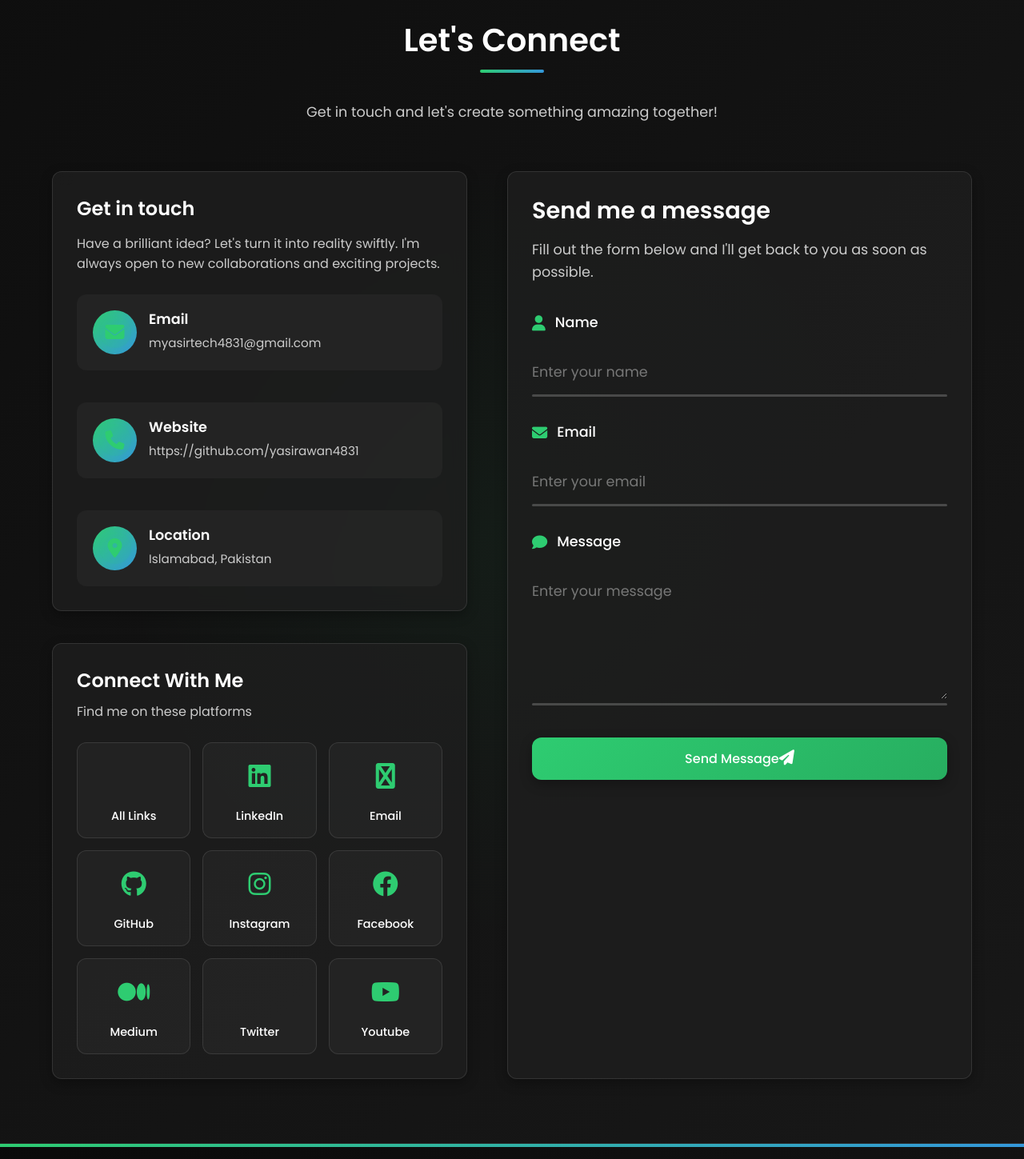
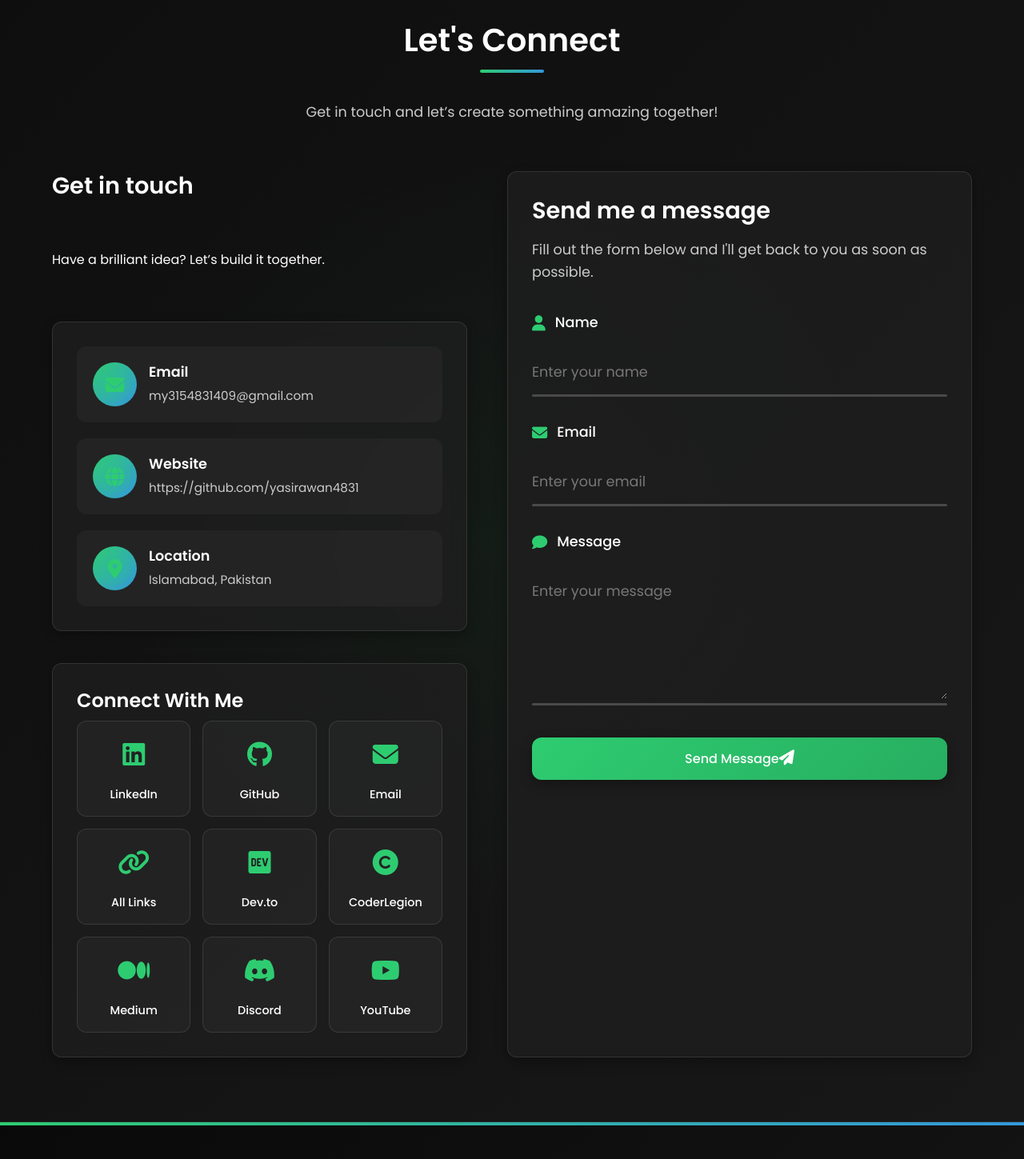
Before and after one commit to YasirAwan4831/muhammad-yasir-portfolio, a React (Vite) app: page / in a window 1280 px wide. Shown: the part 8020-9469 px from the top of the page at 80% size. Built offline with nearby package versions, Linux system fonts and the light colour scheme.

Commit message:
Add/update Contact.js component with output form

```diff
--- a/src/components/Contact.jsx
+++ b/src/components/Contact.jsx
@@ -1,111 +1,118 @@
-import '../styles/Contact.css';
-import React, { useState } from 'react';
+import "../styles/Contact.css";
+import React, { useState } from "react";
+import emailjs from "emailjs-com";
 
 const Contact = () => {
   const [formData, setFormData] = useState({
-    name: '',
-    email: '',
-    message: ''
+    name: "",
+    email: "",
+    message: "",
   });
-  const [formStatus, setFormStatus] = useState('');
 
+  const [formStatus, setFormStatus] = useState("");
+
+  const socialLinks = [
+    { id: 1, name: "LinkedIn", icon: "fab fa-linkedin", url: "https://www.linkedin.com/in/yasirawan4831/" },
+    { id: 2, name: "GitHub", icon: "fab fa-github", url: "https://github.com/yasirawan4831" },
+    { id: 3, name: "Email", icon: "fas fa-envelope", url: "mailto:my3154831409@gmail.com" },
+    { id: 4, name: "All Links", icon: "fas fa-link", url: "https://yasirawan4831.github.io/futuristic-links-dashboard/" },
+    { id: 5, name: "Dev.to", icon: "fab fa-dev", url: "https://forem.com/yasirawan4831" },
+    { id: 6, name: "CoderLegion", icon: "fas fa-copyright", url: "https://coderlegion.com/user/YasirAwan4831" },
+    { id: 7, name: "Medium", icon: "fab fa-medium", url: "https://medium.com/@YasirAwan4831" },
+    { id: 8, name: "Discord", icon: "fab fa-discord", url: "https://discord.com/users/1298290889373913149" },
+    { id: 9, name: "YouTube", icon: "fab fa-youtube", url: "https://www.youtube.com/@YasirTech-t1d" },
+  ];
+
+  // Input handler for form fields
   const handleChange = (e) => {
-    setFormData({
-      ...formData,
-      [e.target.name]: e.target.value
-    });
+    setFormData({ ...formData, [e.target.name]: e.target.value });
   };
 
+  // EmailJS form submit handler
   const handleSubmit = (e) => {
     e.preventDefault();
 
-    // Basic validation
-    if (!formData.name || !formData.email || !formData.message) {
-      setFormStatus('error');
-      return;
+    emailjs
+      .send(
+        "service_lilqstm",   // 🔴 اپنی SERVICE ID یہاں ڈالیں
+        "template_jz2ldzw",  // 🔴 اپنی TEMPLATE ID یہاں ڈالیں
+        {
+          name: formData.name,
+          email: formData.email,
+          message: formData.message,
+        },
+        "XJVr1uCLeDT0ZMtYp"  // 🔴 اپنی PUBLIC KEY یہاں ڈالیں
+      )
+      .then(
+        () => {
+          setFormStatus("success");
+          setFormData({ name: "", email: "", message: "" });
+        },
+        () => {
+          setFormStatus("error");
         }
-
-    // Simulate form submission
-    setFormStatus('success');
-    setFormData({ name: '', email: '', message: '' });
-
-    setTimeout(() => {
-      setFormStatus('');
-    }, 5000);
+      );
   };
-
-  const socialLinks = [
-    { id: 4, name: 'All Links', icon: 'fa-websites', url: 'https://yasirawan4831.github.io/futuristic-links-dashboard/' },
-    { id: 1, name: 'LinkedIn', icon: 'fa-linkedin', url: 'https://www.linkedin.com/in/yasirawan4831/' },
-    { id: 2, name: 'Email', icon: 'fa-envelope', url: 'mailto:myasirtech4831@gmail.com' },
-    { id: 3, name: 'GitHub', icon: 'fa-github', url: 'https://github.com/yasirawan4831' },
-    { id: 5, name: 'Instagram', icon: 'fa-instagram', url: 'https://www.instagram.com/yasirawan4831/' },
-    { id: 6, name: 'Facebook', icon: 'fa-facebook', url: 'https://www.facebook.com/profile.php?id=61575935942197' },
-    { id: 7, name: 'Medium', icon: 'fa-medium', url: 'https://medium.com/@YasirAwan4831' },
-    { id: 8, name: 'Twitter', icon: 'fa-x-twitter', url: 'https://x.com/YasirAwan4831' },
-    { id: 9, name: 'Youtube', icon: 'fa-youtube', url: 'https://www.youtube.com/@YasirTech-t1d' }
-  ];
 
   return (
     <section id="contact" className="contact-section">
       <div className="container">
+
+        {/* Contact Header */}
         <div className="contact-header">
           <h2 className="section-title">Let's Connect</h2>
-          <p className="section-subtitle">Get in touch and let's create something amazing together!</p>
+          <p className="section-subtitle">
+            Get in touch and let’s create something amazing together!
+          </p>
         </div>
 
         <div className="contact-content">
-          {/* Left Side: Contact Info + Social Media */}
+
+          {/* LEFT SIDE - Contact Info + Social Links */}
           <div className="contact-left">
+
+            <h3>Get in touch</h3>
+            <p>Have a brilliant idea? Let’s build it together.</p>
+
+            {/* Contact Info */}
             <div className="contact-info">
-              <h3 className="contact-subtitle">Get in touch</h3>
-              <p className="contact-description">
-                Have a brilliant idea? Let's turn it into reality swiftly. I'm always open to new collaborations and exciting projects.
-              </p>
-
-              <div className="contact-items">
               <div className="contact-item">
-                  <div className="contact-icon">
-                    <i className="fas fa-envelope"></i>
-                  </div>
+                <div className="contact-icon"><i className="fas fa-envelope"></i></div>
                 <div className="contact-text">
                   <h4>Email</h4>
-                    <p>myasirtech4831@gmail.com</p>
+                  <p>my3154831409@gmail.com</p>
                 </div>
               </div>
-
               <div className="contact-item">
-                  <div className="contact-icon">
-                    <i className="fas fa-phone"></i>
-                  </div>
+                <div className="contact-icon"><i className="fas fa-globe"></i></div>
                 <div className="contact-text">
                   <h4>Website</h4>
                   <p>https://github.com/yasirawan4831</p>
                 </div>
               </div>
-
               <div className="contact-item">
-                  <div className="contact-icon">
-                    <i className="fas fa-map-marker-alt"></i>
-                  </div>
+                <div className="contact-icon"><i className="fas fa-map-marker-alt"></i></div>
                 <div className="contact-text">
                   <h4>Location</h4>
                   <p>Islamabad, Pakistan</p>
                 </div>
               </div>
             </div>
-            </div>
 
-            {/* Social Media Section */}
+            {/* Social Media */}
             <div className="social-media">
               <h2 className="social-title">Connect With Me</h2>
-              <p className="social-subtitle">Find me on these platforms</p>
-
               <div className="social-grid">
                 {socialLinks.map((social) => (
-                  <a key={social.id} href={social.url} className="social-link" target="_blank" rel="noopener noreferrer">
+                  <a
+                    key={social.id}
+                    href={social.url}
+                    target="_blank"
+                    rel="noopener noreferrer"
+                    className="social-link"
+                  >
                     <div className="social-icon">
-                      <i className={`fab ${social.icon}`}></i>
+                      <i className={social.icon}></i>
                     </div>
                     <span>{social.name}</span>
                   </a>
@@ -114,14 +121,16 @@ const Contact = () => {
             </div>
           </div>
 
-          {/* Right Side: Contact Form */}
+          {/* RIGHT SIDE - Contact Form */}
           <div className="contact-form-container">
             <div className="form-header">
               <h3 className="form-title">Send me a message</h3>
-              <p className="form-subtitle">Fill out the form below and I'll get back to you as soon as possible.</p>
+              <p className="form-subtitle">
+                Fill out the form below and I'll get back to you as soon as possible.
+              </p>
             </div>
 
-            <form id="contactForm" className="contact-form" onSubmit={handleSubmit}>
+            <form className="contact-form" onSubmit={handleSubmit} noValidate>
               <div className="form-group">
                 <label htmlFor="name">
                   <i className="fas fa-user"></i> Name
@@ -177,13 +186,14 @@ const Contact = () => {
 
               {formStatus && (
                 <div className={`form-status ${formStatus}`}>
-                  {formStatus === 'success'
-                    ? 'Message sent successfully! I will get back to you soon.'
-                    : 'Please fill in all fields.'}
+                  {formStatus === "success"
+                    ? "Message sent successfully! I will get back to you soon."
+                    : "Please fill in all fields or try again."}
                 </div>
               )}
             </form>
           </div>
+
         </div>
       </div>
     </section>
```
Lines whose indentation alone changed are shown as unchanged.
